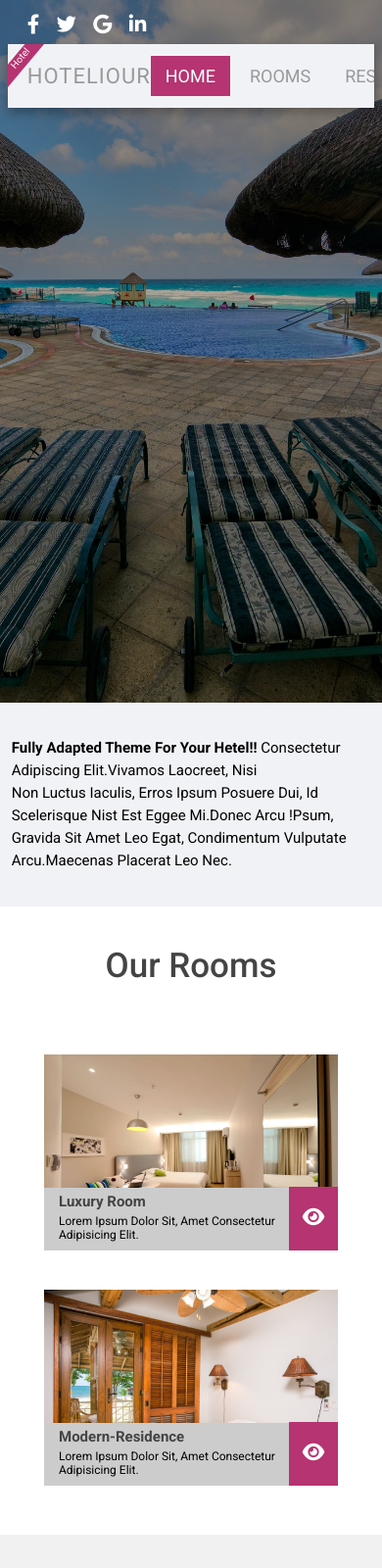
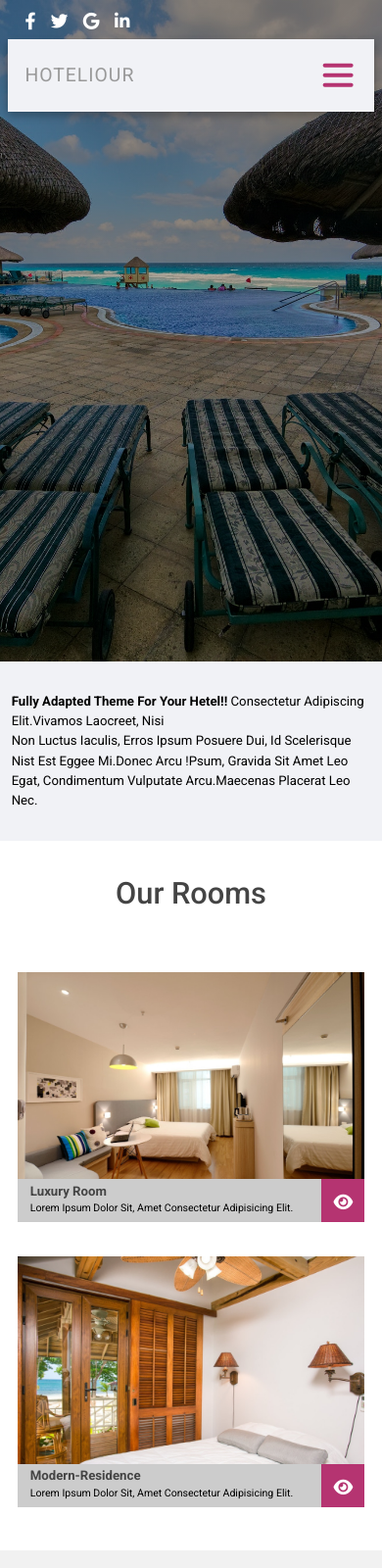
Before and after one commit to Allanlima123/hotel, a plain HTML site: page index.html in a window 390 px wide. Shown: the top 1600 px of the page at 98% size. Drawn offline with Linux system fonts and the light colour scheme.

Commit message:
Melhorando o projeto

```diff
--- a/index.html
+++ b/index.html
@@ -9,13 +9,11 @@
     <link rel="stylesheet" href="src/resete/resete.css">
     <link rel="stylesheet" href="src/global/global.css">
     <link rel="stylesheet" href="src/estilo/style.css">
-    <link rel="stylesheet" href="src/rooms/rooms.css">
-    <link rel="stylesheet" href="src/services/Services.css">
     <title>Hotes e Diversão</title>
 </head>
 
 <body>
-    <header class="container-box" id="home">
+    <header class="container-cabecalho">
         <section class="max-width">
             <div class="header">
                 <div class="box-icones">
@@ -27,16 +25,19 @@
 
                 <div class="navegation">
                     <a href="#" class="Logo">hoteliour</a>
-                    <div class="navbar">
+                    <nav class="navbar">
                         <ul>
+                            <div id="removebars" class="fas fa-times"></div>
                             <li><a href="#" data-menu class="ativo">home</a></li>
-                            <li><a href="#rooms" data-menu>rooms</a></li>
-                            <li><a href="#servicos" data-menu>reservation</a></li>
-                            <li><a href="#" data-menu>elements</a></li>
-                            <li><a href="#" data-menu>features</a></li>
-                            <li><a href="#" data-menu>blog</a></li>
-                            <li><a href="#" data-menu>contact</a></li>
+                            <li><a href="#" data-menu>rooms</a></li>
+                            <li><a href="#" data-menu>Services</a></li>
+                            <li><a href="#" data-menu>Special-Offers</a></li>
+                            <li><a href="#" data-menu>Reviews</a></li>
                         </ul>
+                    </nav>
+
+                    <div class="menuHambuguer">
+                        <div id="menu"></div>
                     </div>
                 </div>
             </div>
@@ -52,8 +53,8 @@
             <div class="box-rooms">
                 <div class="luxury-room">
                     <img src="src/image/quarto-1.jpg" alt="Quarto Luxury">
-                    <div class="descricao-quarto">
-                        <div class="texto">
+                    <div class="description-room">
+                        <div class="text">
                             <h3>Luxury Room</h3>
                             <p>Lorem ipsum dolor sit, amet consectetur adipisicing elit.</p>
                         </div>
@@ -65,8 +66,8 @@
 
                 <div class="luxury-room">
                     <img src="src/image/quarto-2.jpg" alt="Quarto Modern">
-                    <div class="descricao-quarto">
-                        <div class="texto">
+                    <div class="description-room">
+                        <div class="text">
                             <h3>modern-residence</h3>
                             <p>Lorem ipsum dolor sit, amet consectetur adipisicing elit.</p>
                         </div>
@@ -80,8 +81,8 @@
             <div class="box-rooms box">
                 <div class="morder-rooms">
                     <img src="src/image/quarto-3.jpg" alt="imagem Quarto Hotel">
-                    <div class="descricao-quarto">
-                        <div class="texto">
+                    <div class="description-room">
+                        <div class="text">
                             <h3>morder-rooms</h3>
                             <p>Lorem ipsum dolor sit amet consectetur adipisicing elit.</p>
                         </div>
@@ -93,8 +94,8 @@
 
                 <div class="morder-rooms">
                     <img src="src/image/quarto-4.jpg" alt="imagem Quarto Hotel">
-                    <div class="descricao-quarto">
-                        <div class="texto">
+                    <div class="description-room">
+                        <div class="text">
                             <h3>morder-rooms</h3>
                             <p>Lorem ipsum dolor sit amet consectetur adipisicing elit.</p>
                         </div>
@@ -106,8 +107,8 @@
 
                 <div class="morder-rooms">
                     <img src="src/image/quarto-05.jpg" alt="imagem Quarto Hotel">
-                    <div class="descricao-quarto">
-                        <div class="texto">
+                    <div class="description-room">
+                        <div class="text">
                             <h3>Lmorder-rooms</h3>
                             <p>Lorem ipsum dolor sit amet consectetur adipisicing elit.</p>
                         </div>
@@ -279,7 +280,9 @@
 
         <div class="box">
             <h3>About Us</h3>
-            <p>Lorem ipsum dolor sit amet consectetur adipisicing elit. Eaque corporis dolore explicabo distinctio. Omnis sit voluptas eveniet, eum itaque architecto vel. Eum aliquid quidem rerum soluta hic temporibus modi maiores!</p>
+            <p>Lorem ipsum dolor sit amet consectetur adipisicing elit. Eaque corporis dolore explicabo distinctio.
+                Omnis sit voluptas eveniet, eum itaque architecto vel. Eum aliquid quidem rerum soluta hic temporibus
+                modi maiores!</p>
         </div>
     </footer>
     <script src="index.js"></script>
--- a/src/estilo/style.css
+++ b/src/estilo/style.css
@@ -2,33 +2,37 @@
 
 @import url("https://cdnjs.cloudflare.com/ajax/libs/font-awesome/6.0.0-beta3/css/all.min.css");
 
-.container-box{
+.container-cabecalho{
     background: var(--cor-gray);
 }
 
-.container-box .max-width{
+.container-cabecalho .max-width{
     background-image:linear-gradient(rgba(0,0,0,.3),rgba(0,0,0,.3)), url(../image/hotel-header.jpg);
     background-position: center;
     background-repeat: no-repeat;
     background-size: cover;
-    min-height: 85vh;
+    min-height: 80vh;
 }
 
-.container-box .max-width .header{
+.container-cabecalho .max-width .header{
+    position: fixed;
+    left: 0;
+    right: 0;
     max-width: 144rem;
     margin: 0 auto;
     display: flex;
     justify-content: flex-start;
     flex-direction: column;
     padding: 0 2%;
+    z-index: 99;
 }
 
-.container-box .max-width .header .box-icones{
+.container-cabecalho .max-width .header .box-icones{
     padding:0 2rem;
     padding-bottom: 1rem;
 }
 
-.container-box .max-width .header .box-icones i{
+.container-cabecalho .max-width .header .box-icones i{
     color: var(--cor-white);
     margin-top: 1.5rem;
     padding-right:1.5rem;
@@ -37,36 +41,20 @@
     transition: .3s ease-in-out;
 }
 
-.container-box .max-width .header .box-icones i:hover{
+.container-cabecalho .max-width .header .box-icones i:hover{
     color: var(--cor-very-berry);
 }
 
-.container-box .max-width .header .navegation{
+.container-cabecalho .max-width .header .navegation{
     display: flex;
     justify-content: space-between;
     align-items: center;
     background: var(--cor-gray);
     padding: 2rem;
     box-shadow: 0 .5rem 1rem rgba(0,0,0,.3);
-    position: relative;
-    overflow: hidden;
 }
 
-.container-box .max-width .header .navegation::after{
-    position: absolute;
-    content:"hotel";
-    color: #fff;
-    text-align: center;
-    height: 1.5rem;
-    width: 10rem;
-    background: var(--cor-very-berry);
-    transform: rotate(-50deg);
-    left: -4rem;
-    top: 1rem;
-    padding-left: .5rem;
-}
-
-.container-box .max-width .header .navegation .Logo{
+.container-cabecalho .max-width .header .navegation .Logo{
     text-transform: uppercase;
     color: var(--cor-gray-200);
     font-size: 2.2rem;
@@ -74,17 +62,20 @@
     font-weight: 400;
 }
 
-.container-box .max-width .header .navegation .navbar ul{
-    display: flex;
-    align-items: center;
-    justify-content: center;
+#removebars{
+    display: none;
 }
 
-.container-box .max-width .header .navegation .navbar ul li{
+.container-cabecalho .max-width .header .navegation .navbar ul{
+    display: flex;
+    position: relative;
+}
+
+.container-cabecalho .max-width .header .navegation .navbar ul li{
     margin-right:.5rem;
 }
 
-.container-box .max-width .header .navegation .navbar ul li a{
+.container-cabecalho .max-width .header .navegation .navbar ul li a{
     font-size: 1.8rem;
     cursor: pointer;
     padding: 1rem 1.5rem;
@@ -93,12 +84,55 @@
     transition: .2s ease-in-out;
 }
 
-.container-box .max-width .header .navegation .navbar ul li a.ativo{
+.container-cabecalho .max-width .header .navegation .navbar ul li a.ativo{
     background: var(--cor-very-berry);
     color: var(--cor-white);
 }
 
-.container-box .description{
+.menuHambuguer{
+    display: none;
+    width: 4.5rem;
+    height: 4.5rem;
+    position: relative;
+    cursor: pointer;
+    border-radius: .5rem;
+}
+
+.menuHambuguer #menu{
+    position: absolute;
+    top: 50%;
+    left: 50%;
+    transform: translate(-50%,-50%);
+    color: var(--cor-very-berry);
+    height: .5rem;
+    width: 3.5rem;
+    border-radius: 3.2rem;
+    background: var(--cor-very-berry);
+}
+
+.menuHambuguer #menu::before{
+    display: block;
+    content: "";
+    position: absolute;
+    width: 3.5rem;
+    height: .4rem;
+    background: var(--cor-very-berry);
+    top: -1.1rem;
+    border-radius: 3.2rem
+}
+
+.menuHambuguer #menu::after{
+    display: block;
+    content: "";
+    position: absolute;
+    width: 3.5rem;
+    height: .5rem;
+    background: var(--cor-very-berry);
+    bottom: -1.1rem;
+    border-radius: 3.2rem
+}
+
+.container-cabecalho .description{
     max-width: 144rem;
     margin: 0 auto;
     padding: 3.5rem 3%;
@@ -132,8 +166,8 @@
     object-fit: cover;
 }
 
-.container-rooms .box-rooms .luxury-room .descricao-quarto,
-.container-rooms .box-rooms .morder-rooms .descricao-quarto{
+.container-rooms .box-rooms .luxury-room .description-room,
+.container-rooms .box-rooms .morder-rooms .description-room{
     display: flex;
     align-items: center;
     justify-content: space-between;
@@ -145,20 +179,20 @@
     padding: .5rem 1.5rem;
 }
 
-.container-rooms .box-rooms .luxury-room .descricao-quarto .texto h3,
-.container-rooms .box-rooms .morder-rooms .descricao-quarto .texto h3{
+.container-rooms .box-rooms .luxury-room .description-room .text h3,
+.container-rooms .box-rooms .morder-rooms .description-room .text h3{
     font-size: 1.5rem;
     color: #444;
 }
 
-.container-rooms .box-rooms .luxury-room .descricao-quarto .texto p,
-.container-rooms .box-rooms .morder-rooms .descricao-quarto .texto p{
+.container-rooms .box-rooms .luxury-room .description-room .text p,
+.container-rooms .box-rooms .morder-rooms .description-room .text p{
     font-size: 1.2rem;
     padding: .4rem 0;
 }
 
-.container-rooms .box-rooms .luxury-room .descricao-quarto .icone,
-.container-rooms .box-rooms .morder-rooms .descricao-quarto .icone{
+.container-rooms .box-rooms .luxury-room .description-room .icone,
+.container-rooms .box-rooms .morder-rooms .description-room .icone{
     background: var(--cor-very-berry);
     position: absolute;
     bottom: 0;
@@ -169,8 +203,8 @@
     line-height: 6.2rem;
 }
 
-.container-rooms .box-rooms .luxury-room .descricao-quarto .icone i,
-.container-rooms .box-rooms .morder-rooms .descricao-quarto .icone i{
+.container-rooms .box-rooms .luxury-room .description-room .icone i,
+.container-rooms .box-rooms .morder-rooms .description-room .icone i{
     color: #fff;
     font-size: 2rem;
 }
@@ -431,30 +465,82 @@
 
 @media(max-width:1300px){
     .container-rooms .box-rooms .luxury-room{
-        flex: 0 1 50rem;
+        flex: 0 1 52rem;
         height:30rem;
     }
 }
 
 @media(max-width:1080px){
     .container-rooms .box-rooms .luxury-room{
-        flex: 0 1 40rem;
+        flex: 1 1 40rem;
         height: 29rem;
+        margin: 2rem;
+    }
+
+    .container-rooms .box-rooms .morder-rooms{
+        flex: 1 1 42rem;
+        margin: 2rem;
+    }
+}
+
+@media(max-width:991px){
+    html{
+        font-size: 55%;
     }
 }
 
 @media(max-width:768px){
-    .container-rooms .box-rooms .luxury-room{
+
+    #removebars{
+        display: block;
+        position: absolute;
+        right: 2rem;
+        top: 2rem;
+        font-size: 4rem;
+        color: var(--cor-very-berry);
+        cursor: pointer;
+        z-index: 999;
+    }
+
+    .menuHambuguer{
+        display: block;
+    }
+
+    .container-cabecalho .max-width .header .navegation .navbar ul{
+        top: 4.5rem;
+        right: -110%;
+        position: absolute;
+        height: 40rem;
+        width: 30rem;
+        background-color: #fff;
+        display: block;
+        text-align: center;
+        transition: .4s linear;
+        box-shadow: -10px 10px 15px rgba(0,0,0,.3);
+        border-radius:.5rem;
+        z-index: 99;
+    }
+
+    .container-cabecalho .max-width .header .navegation .navbar.active ul{
+        padding: 2rem 0;
+        right: 1.1rem;
+    }
+
+    .container-cabecalho .max-width .header .navegation .navbar ul li{
+        margin: 3.5rem 0;
+    }
+
+    .container-cabecalho .max-width .header .navegation .navbar ul li a{
+        font-size: 2.5rem;
+    }
+
+    /* .container-rooms .box-rooms .luxury-room{
         flex: 0 1 35rem;
         height: 25rem;
-    }
+    } */
 }
 
 @media(max-width:425px){
-    .container-rooms .box-rooms .luxury-room{
-        flex: 0 1 30rem;
-        height: 20rem;
-    }
 
     .container-rooms .box-rooms .luxury-room .descricao-quarto .icone{
         height: 6.5rem;
```
Also changed, not shown: index.js (+13 -0 lines).
